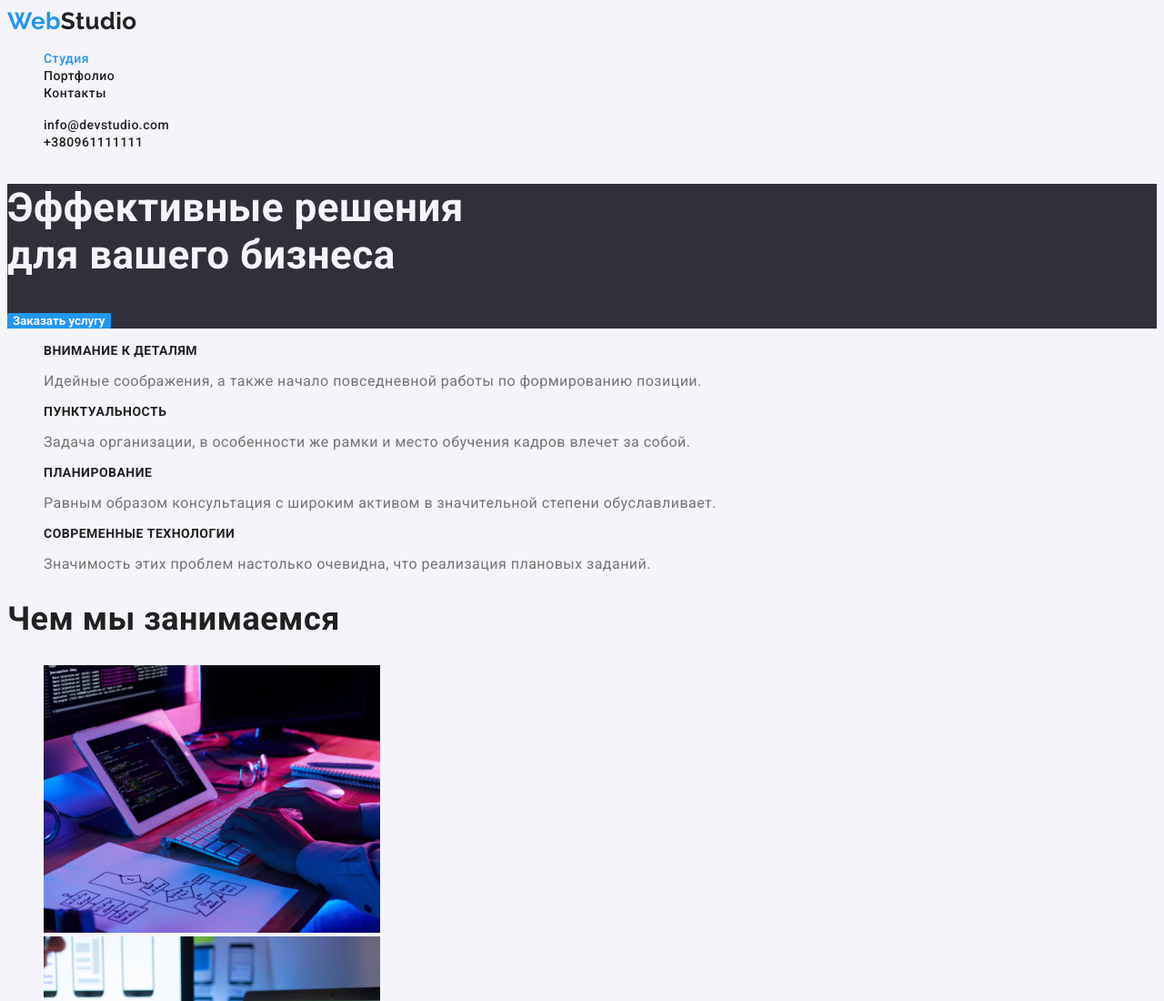
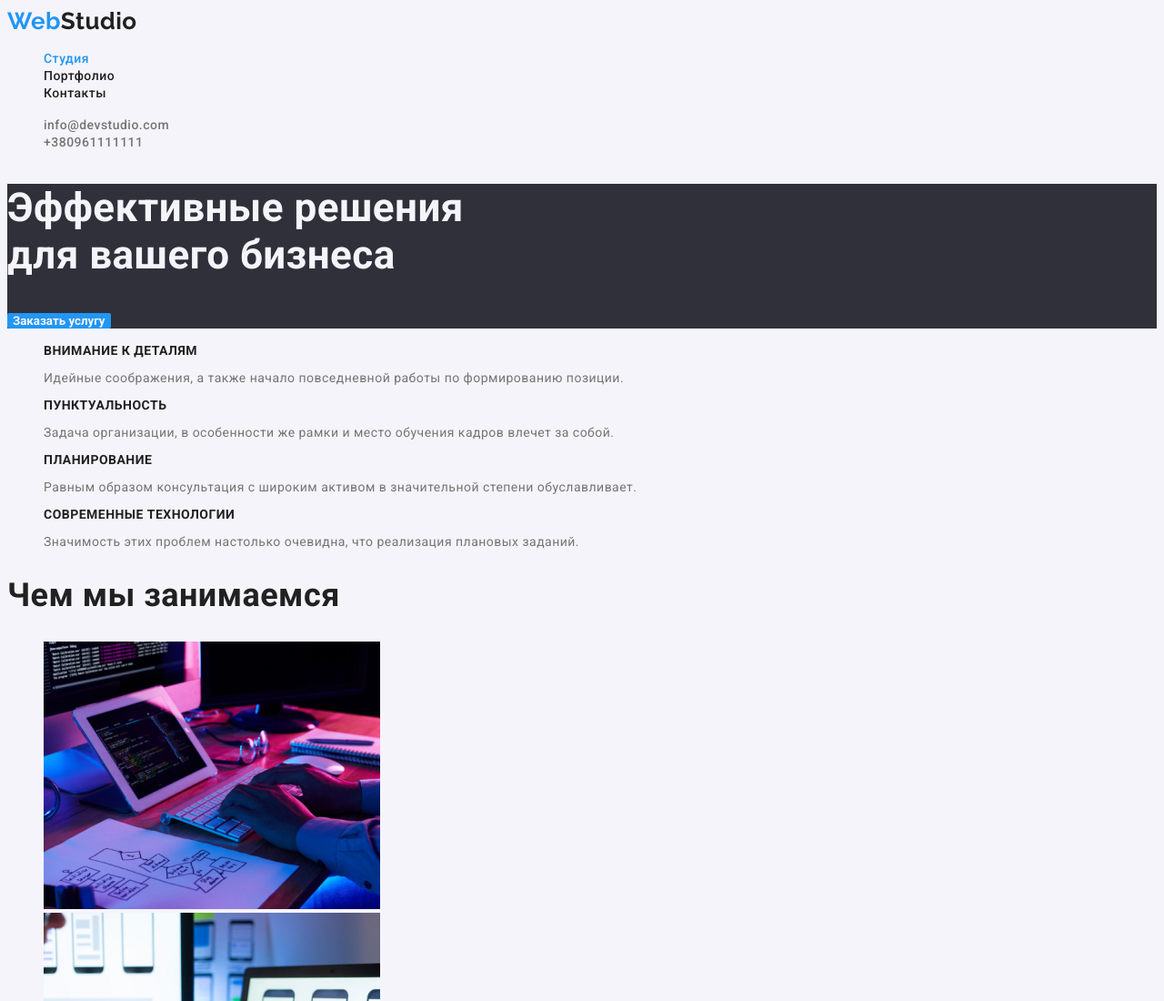
Before and after one commit to Kornev-js/goit-markup-hw-03, a plain HTML site: page goit-markup-hw-01/index.html in a window 1280 px wide. Shown: the top 1100 px of the page at 91% size. Drawn offline with Linux system fonts and the light colour scheme.

Commit message:
up-to-date

```diff
--- a/goit-markup-hw-01/css/styles.css
+++ b/goit-markup-hw-01/css/styles.css
@@ -45,6 +45,10 @@ ul {
   color: var(--accent-color);
 }
 
+.contacts .navigation-link {
+  color: var(--third-text-color);
+}
+
 .main-section {
   background-color: var(--background-color);
   color: var(--second-text-color);
@@ -72,6 +76,7 @@ ul {
 }
 
 .section-description {
+  font-size: 14px;
   font-weight: 400;
   color: var(--third-text-color);
 }
```
